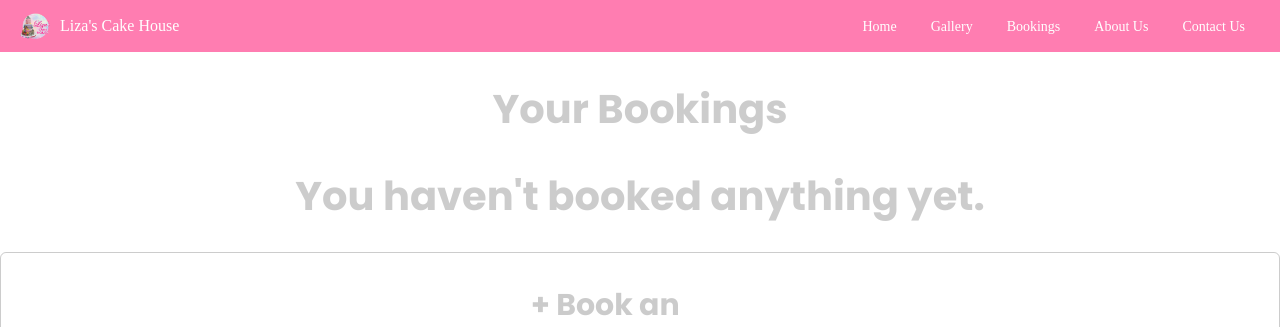
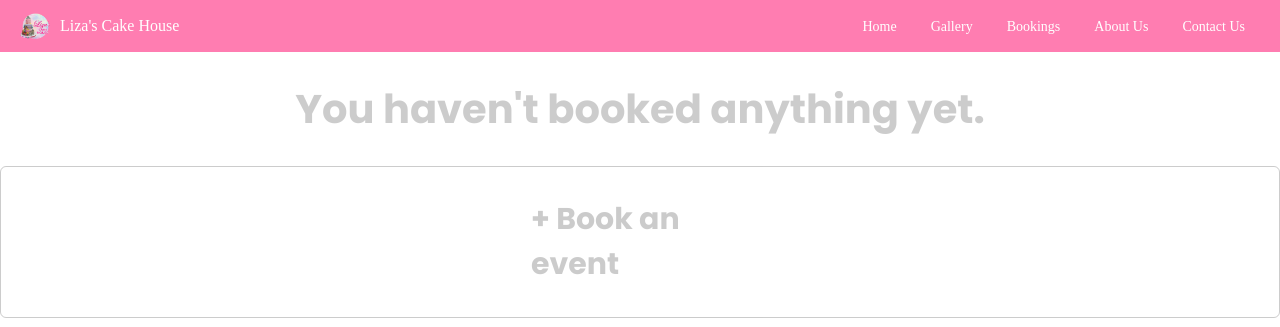
Before and after one commit to hiddengemofbell/finals2-upload, a Flask app: page /bookings in a window 1280 px wide. Shown: the top 327 px of the page. Run offline with Flask 3, Linux system fonts and the light colour scheme; some web fonts are replaced.

Commit message:
just a little changes i did

```diff
--- a/templates/bookings.html
+++ b/templates/bookings.html
@@ -1,8 +1,8 @@
 {% extends "base.html" %} {% block title %}BOOKINGS{% endblock %} {% block content %}
 <div class="booking-page">
-    <h1>Your Bookings</h1>
 
     {% if bookings %}
+    <h1>Your Bookings</h1>
     <div class="booking-list">
         {% for b in bookings %}
         <div class="card">
@@ -21,7 +21,6 @@
     {% else %}
     <h1>You haven't booked anything yet.</h1>
     {% endif %}
-
     <a href="{{ url_for('book') }}">+ Book an event</a>
 </div>
 
```
